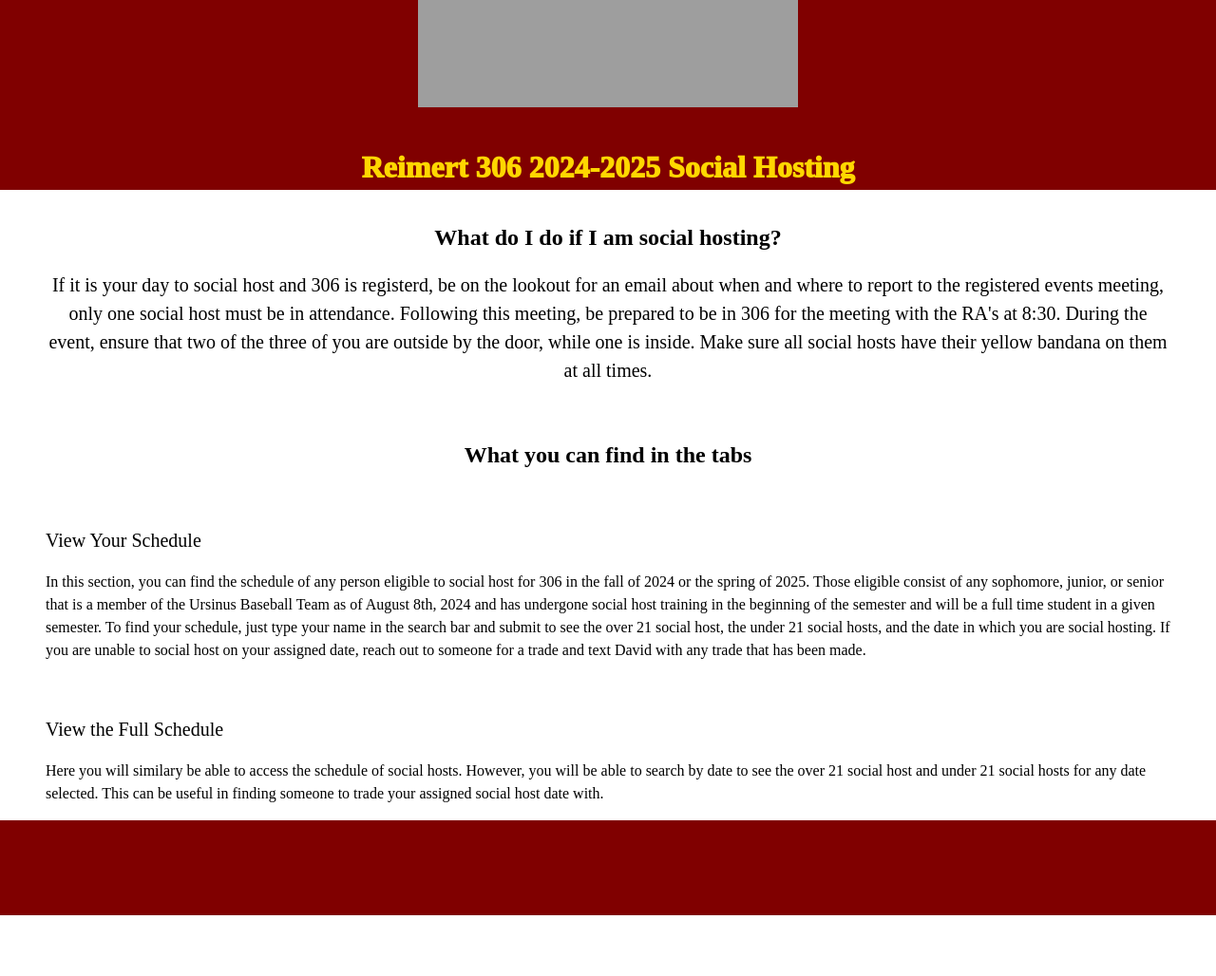
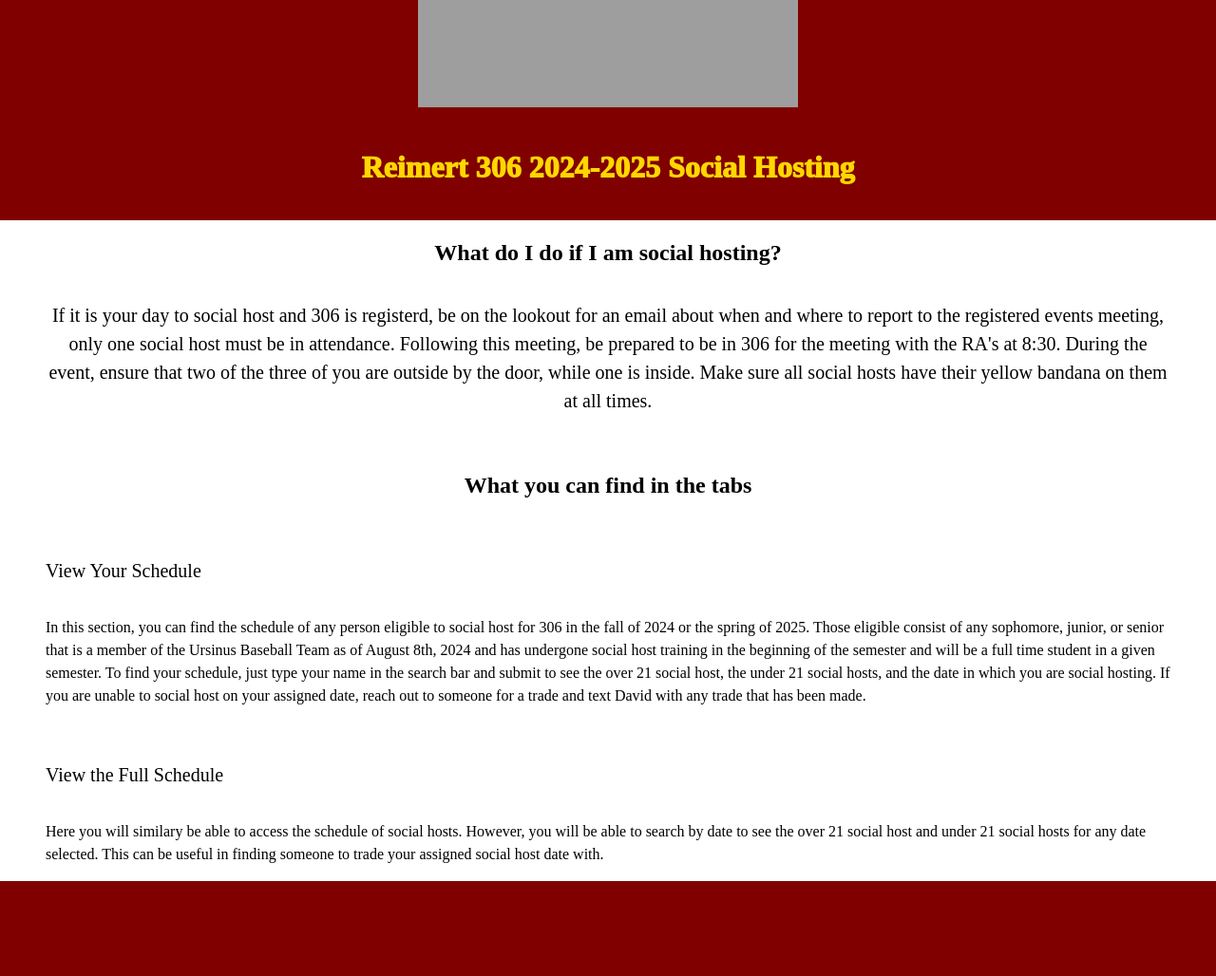
Before and after one commit to DavidM146/website, a Flask app: page / in a window 1280 px wide. Shown: the part 248-1276 px from the top of the page at 95% size. Before the commit the page ends 1212 px from the top, so only its background shows below. Run offline with Flask 3, Linux system fonts and the light colour scheme; grey boxes are pictures that could not be loaded.

Commit message:
Fix code again for the footer

```diff
--- a/static/styles.css
+++ b/static/styles.css
@@ -4,8 +4,16 @@ body {
     font-size: 1rem;
     font-weight: 400;
     line-height: 1.5;
+    height: 100%;
     margin: 0;
+    display: flex;
+    flex-direction: column;
     text-align: center;
+    flex: 1;
+}
+
+main {
+    flex: 1;
 }
 
 button {
```
